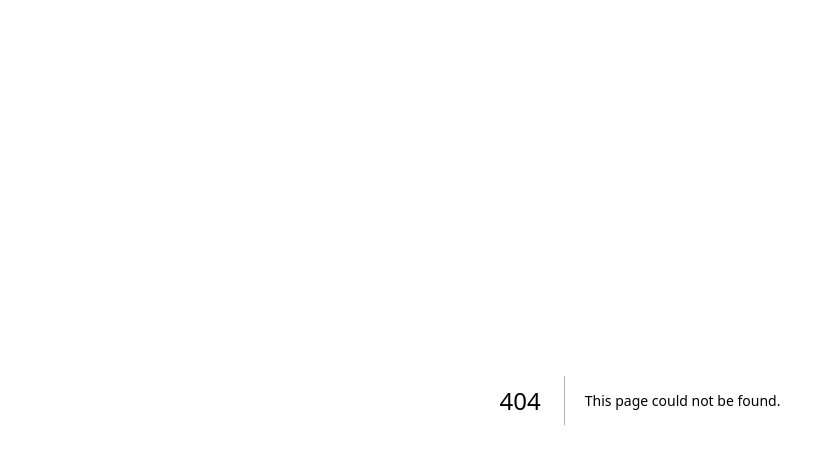
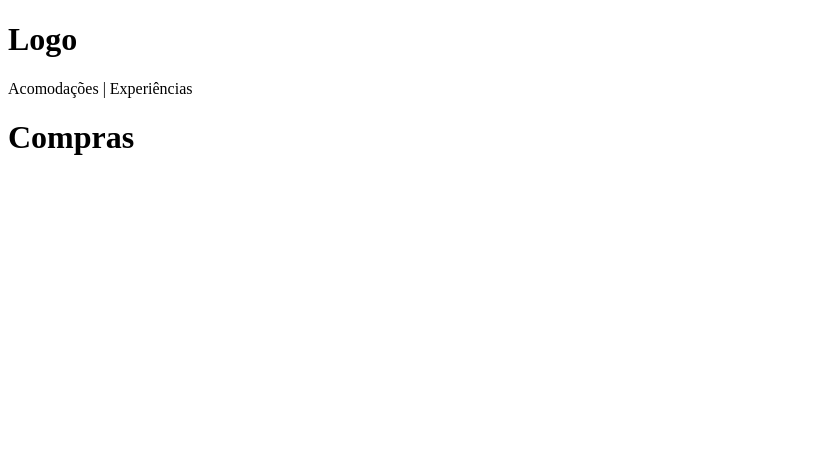
Before and after one commit to rogin2005/CursoJS, a Next.js app in the folder CursoJS/Fs_udemy/react-next-aula/react-fundamentos/: page /compras in a window 1280 px wide. Before the commit this address had no page. Shown: the top 464 px of the page, without its empty margins (0-835 px from the left). Built offline with nearby package versions, Linux system fonts and the light colour scheme.

Commit message:
App vs Pages

```diff
--- /dev/null
+++ b/CursoJS/Fs_udemy/react-next-aula/react-fundamentos/src/pages/blog/index.tsx
@@ -0,0 +1,3 @@
+export default function Page() {
+    return <h1>Blog</h1>
+}
--- /dev/null
+++ b/CursoJS/Fs_udemy/react-next-aula/react-fundamentos/src/pages/compras.tsx
@@ -0,0 +1,10 @@
+import { Cabecalho } from "@/components/interface";
+
+export default function Page() {
+    return (
+        <div>
+            { Cabecalho() }
+            <h1>Compras</h1>
+        </div>
+    )
+}
```
